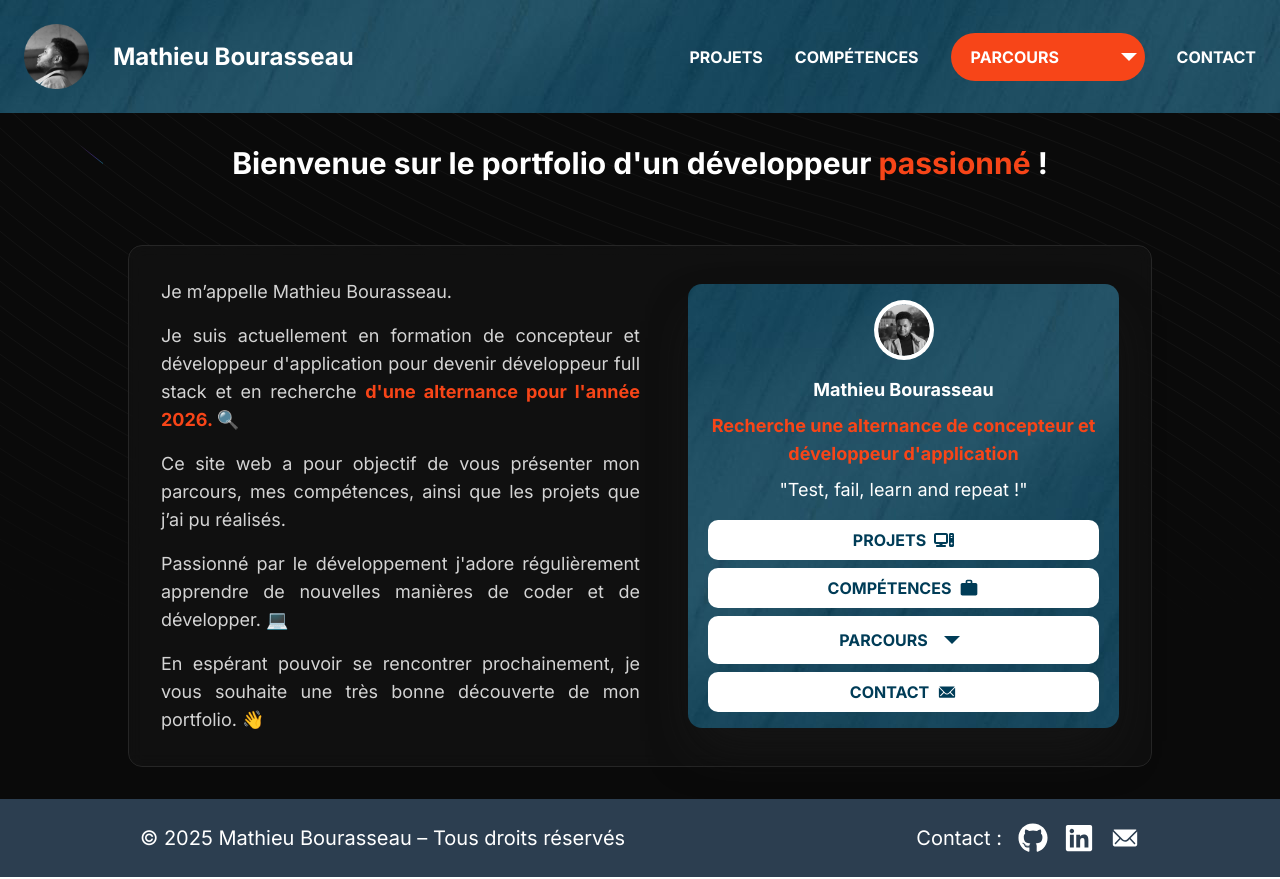
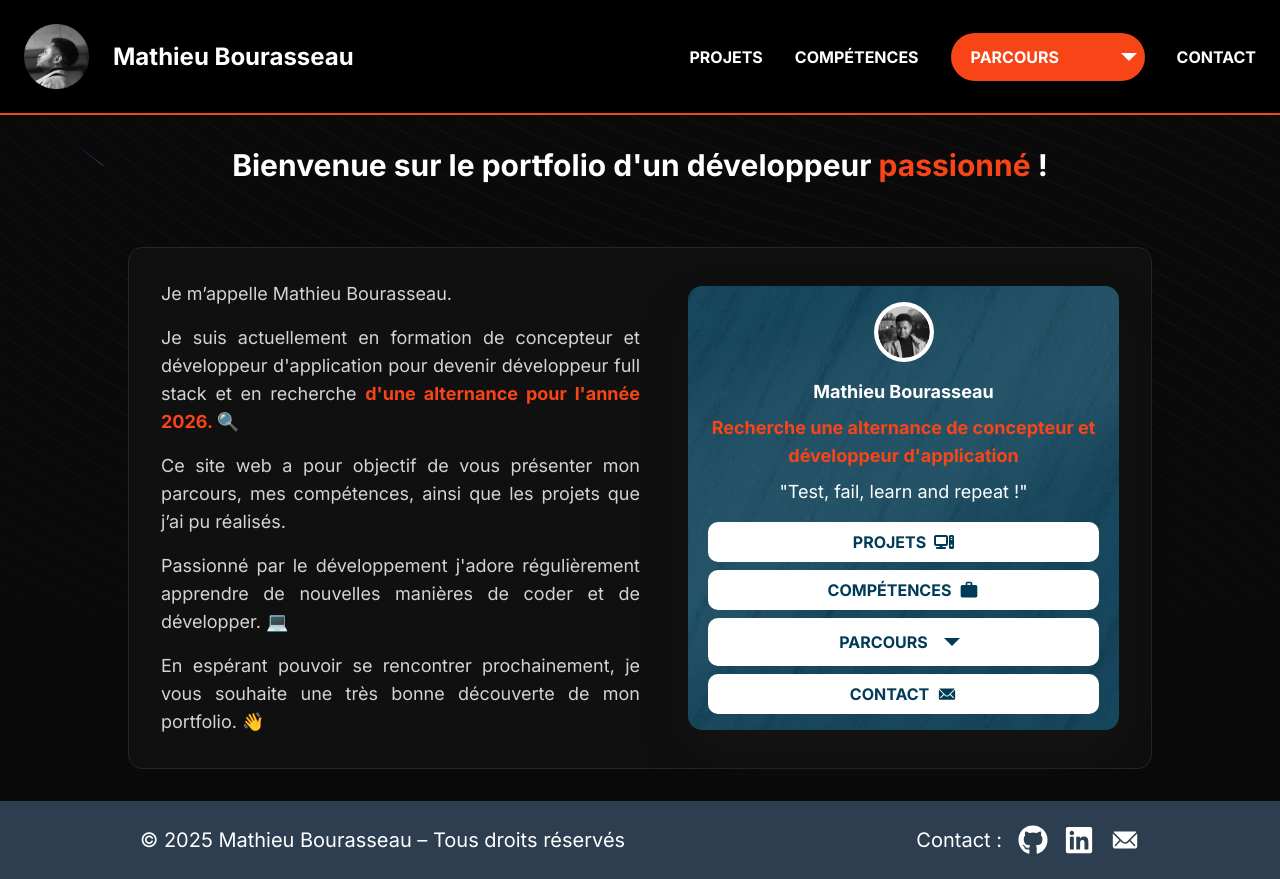
Before and after one commit to MathieuBourasseau/react-portfolio, a Next.js app: page / in a window 1280 px wide. Built offline with nearby package versions, Linux system fonts and the light colour scheme.

Commit message:
fix: background changed for Navigation

```diff
--- a/components/Navigation.tsx
+++ b/components/Navigation.tsx
@@ -58,7 +58,7 @@ export default function Navigation() {
 
     ]
     return (
-        <header className="relative bg-[url(/header/background.jpg)] p-6">
+        <header className="relative bg-black p-6 border-b-2 border-[#F74518]">
 
             <nav className="text-white flex items-center justify-between">
 
```
